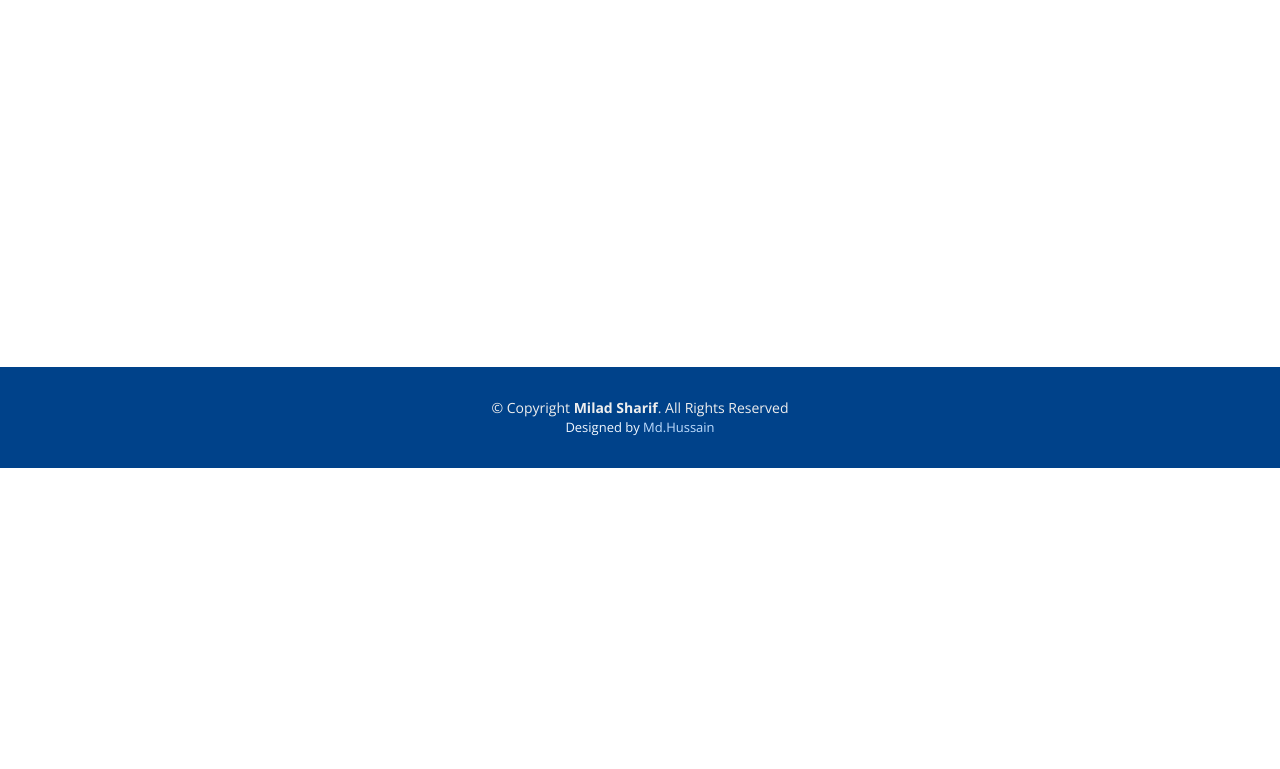
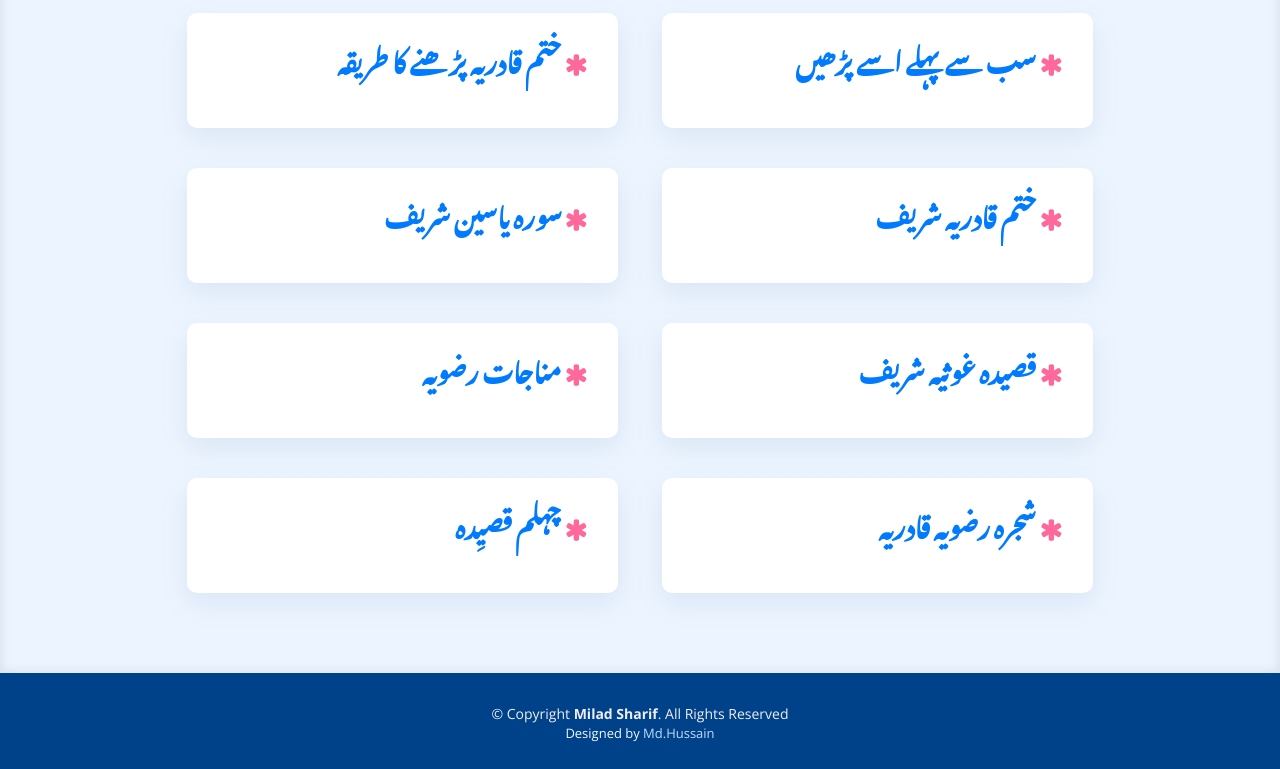
Before and after one commit to Md-Husain0786/MiladSharif2, a plain HTML site: page KhatmeQadria.html in a window 1280 px wide. Shown: the part 205-974 px from the top of the page. Before the commit the page ends 800 px from the top, so only its background shows below. Drawn offline with nearby package versions, Linux system fonts and the light colour scheme; a web font is replaced by a local one.

Commit message:
updating

```diff
--- a/KhatmeGausia/KhatmeQadria.css
+++ b/KhatmeGausia/KhatmeQadria.css
@@ -83,3 +83,23 @@
         text-align: center;
     }
 }
+
+.Heading-title{
+    font-weight: bold;
+    font-size: 25px;
+    font-family: 'Noto Nastaliq Urdu', serif;
+    padding: 0;
+    white-space: nowrap;
+    color: #007bff;
+  }
+
+  @media only screen and (max-width: 320px){
+    .Heading-title{
+        font-weight: bold;
+        font-size: 20px;
+        font-family: 'Noto Nastaliq Urdu', serif;
+        padding: 0;
+        white-space: nowrap;
+        color: #007bff;
+      }
+  }
--- a/KhatmeQadria.html
+++ b/KhatmeQadria.html
@@ -28,6 +28,7 @@
     <!-- Template Main CSS File -->
     <link href="assets/css/style.css" rel="stylesheet">
     <link rel="stylesheet" href="./assets/css/MiladSharif.css">
+    <link rel="stylesheet" href="./KhatmeGausia/KhatmeQadria.css">
 
     <!-- Google Fonts -->
     <link rel="preconnect" href="https://fonts.googleapis.com">
@@ -78,14 +79,100 @@
 
     <main id="main">
 
-        <br><br><br><br><br>
+        <!-- ======= Services Section ======= -->
+    <section id="services" class="section-bg" dir="rtl">
+        <div class="container" data-aos="fade-up">
 
-        <h1 class="text-center text-primary">Coming Soon !</h1>
+          <h2 class="bismillah-title"> ﷽ </h2>
 
-        <br><br><br><br><br>
-        <br><br><br><br><br>
-        <br><br><br><br><br>
-        <br>
+          <!-- <header class="section-header">
+              <h2 class="bismillah-title"> ﷽ </h2>
+
+          </header> -->
+
+          <div class="row justify-content-center">
+
+            <div class="col-md-6 col-lg-5" data-aos="zoom-in" data-aos-delay="100">
+              <div class="box">
+                <a href="KhatmeGausia/SabsePahle.html">
+                <h1 class="Heading-title"><i class="fa fa-asterisk fa-4" style="color: #ff689b; margin-top:2px;"></i>
+                    سب سے پہلے اسے پڑھیں  </h1>
+                    </a>
+              </div>
+            </div>
+
+            <div class="col-md-6 col-lg-5" data-aos="zoom-in" data-aos-delay="100">
+              <div class="box">
+                <a href="KhatmeGausia/PadhneKaTariqa.html">
+                <h1 class="Heading-title"><i class="fa fa-asterisk fa-4" style="color: #ff689b; margin-top:2px;"></i>
+                    ختم قادریہ پڑھنے کا طریقہ  </h1>
+                </a>
+              </div>
+            </div>
+
+            <div class="col-md-6 col-lg-5" data-aos="zoom-in" data-aos-delay="100">
+              <div class="box">
+                <a href="KhatmeGausia/KhatmeQadria.html">
+                <h1 class="Heading-title"><i class="fa fa-asterisk fa-4" style="color: #ff689b; margin-top:2px;"></i>
+                    ختم قادریہ شریف </h1>
+                </a>
+              </div>
+            </div>
+
+
+            <div class="col-md-6 col-lg-5" data-aos="zoom-in" data-aos-delay="100">
+              <div class="box">
+                <a href="KhatmeGausia/YaseenSharif.html">
+                <h1 class="Heading-title"><i class="fa fa-asterisk fa-4" style="color: #ff689b; margin-top:2px;"></i>
+                    سوره یاسین شریف </h1>
+                </a>
+              </div>
+            </div>
+
+
+            <div class="col-md-6 col-lg-5" data-aos="zoom-in" data-aos-delay="100">
+              <div class="box">
+                <a href="KhatmeGausia/QasideGausia.html">
+                <h1 class="Heading-title"><i class="fa fa-asterisk fa-4" style="color: #ff689b; margin-top:2px;"></i>
+                    قصیدہ غوثیہ شریف </h1>
+                </a>
+              </div>
+            </div>
+
+
+            <div class="col-md-6 col-lg-5" data-aos="zoom-in" data-aos-delay="100">
+              <div class="box">
+                <a href="KhatmeGausia/MinjaatRizviya.html">
+                <h1 class="Heading-title"><i class="fa fa-asterisk fa-4" style="color: #ff689b; margin-top:2px;"></i>
+                    مناجات رضویہ  </h1>
+                </a>
+              </div>
+            </div>
+
+
+            <div class="col-md-6 col-lg-5" data-aos="zoom-in" data-aos-delay="100">
+              <div class="box">
+                <a href="KhatmeGausia/ShizriyeRizviya.html">
+                <h1 class="Heading-title"><i class="fa fa-asterisk fa-4" style="color: #ff689b; margin-top:2px;"></i>
+                    شجرہ رضویہ قادریہ </h1>
+                </a>
+              </div>
+            </div>
+
+
+            <div class="col-md-6 col-lg-5" data-aos="zoom-in" data-aos-delay="100">
+              <div class="box">
+                <a href="Chehallam.html">
+                <h1 class="Heading-title"><i class="fa fa-asterisk fa-4" style="color: #ff689b; margin-top:2px;"></i>
+                  چہلم قصيِده </h1>
+                </a>
+              </div>
+            </div>
+
+          </div>
+
+        </div>
+      </section><!-- End Services Section -->
 
     </main><!-- End #main -->
 
```
Also changed, not shown: MiladIndex.html (+1 -6 lines), index.html (+17 -0 lines).
